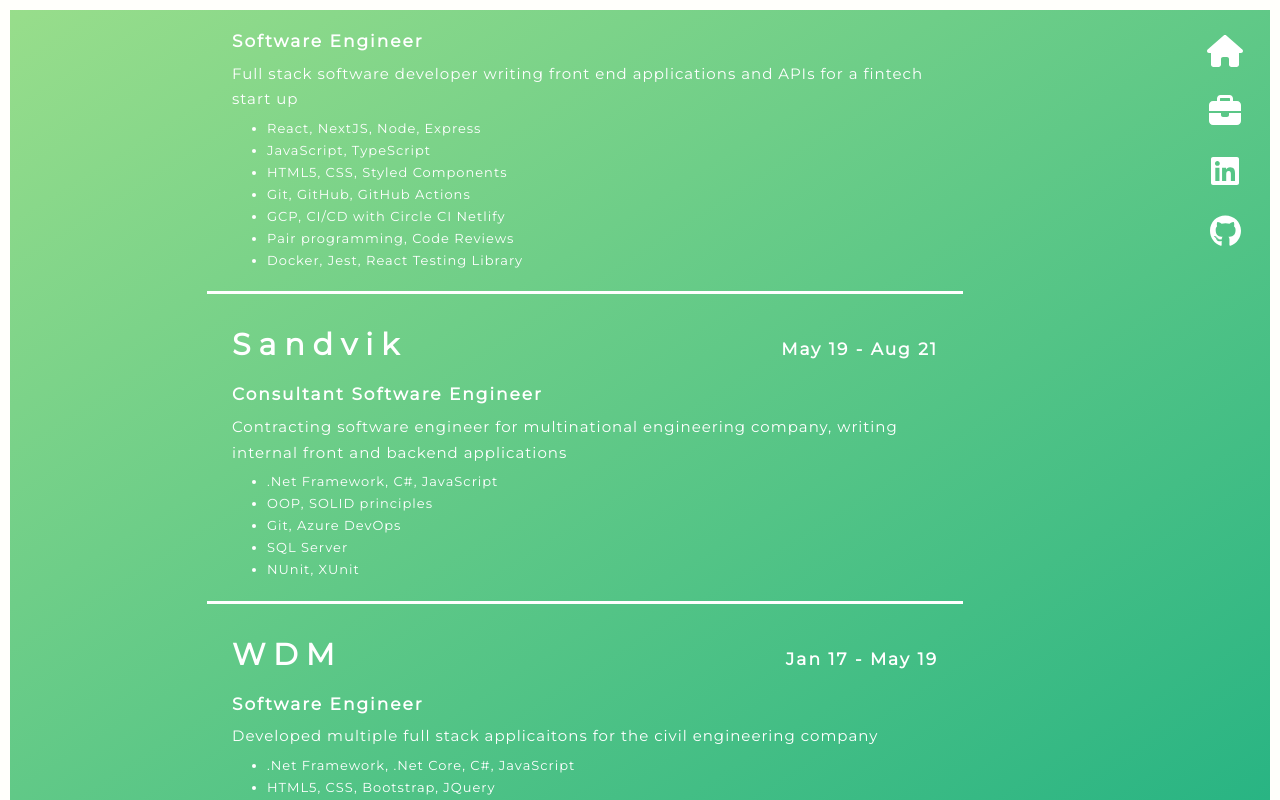
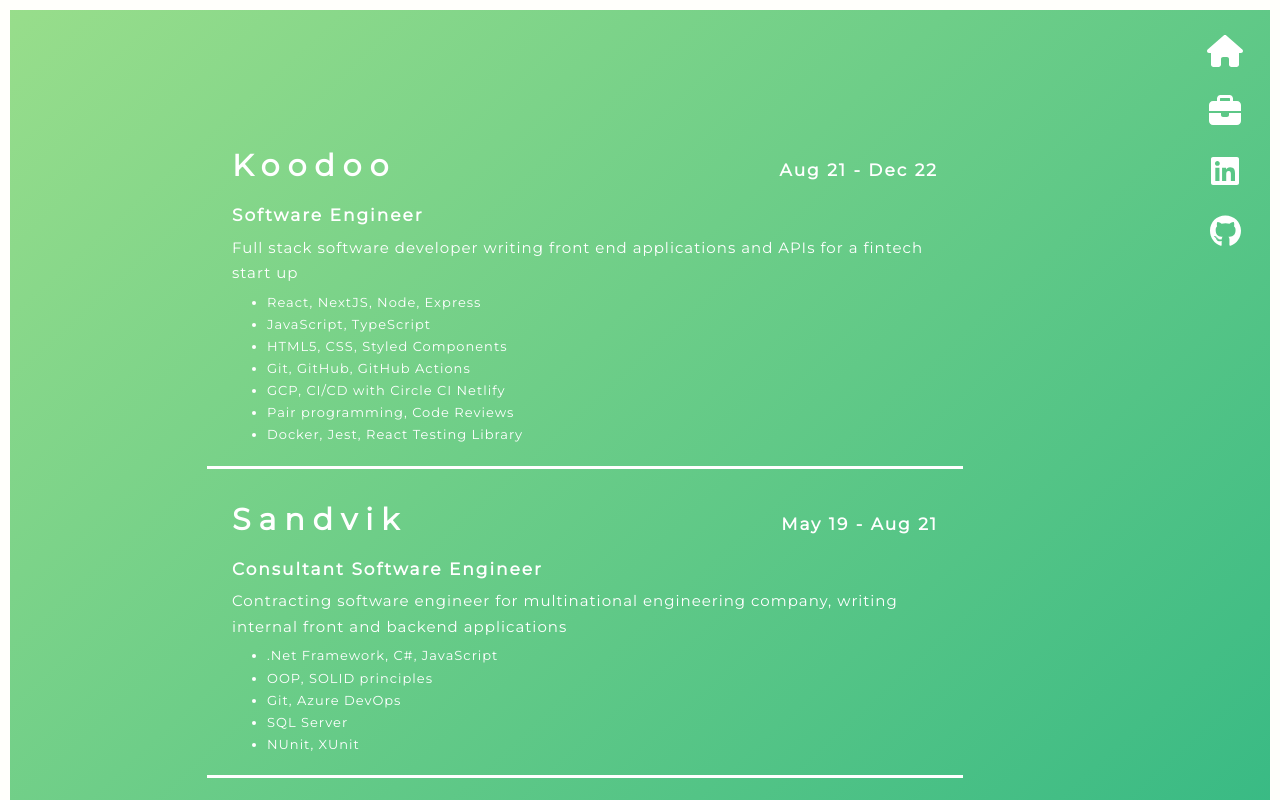
Before and after one commit to Sing-Kai/profile-page, a Next.js app: page /experience in a window 1280 px wide. Shown: the top 800 px of the page. Built offline with nearby package versions, Linux system fonts and the light colour scheme.

Commit message:
changed margin top

```diff
--- a/pages/experience/index.tsx
+++ b/pages/experience/index.tsx
@@ -54,14 +54,14 @@
   max-width: 100vw;
   display: flex;
   flex-direction: row;
-  height: 100vh;
+  height: auto;
 `
 const Line = styled.div`
   border-bottom: 3px solid rgba(255,255,255,1.0);
 `
 const ExperienceContainer = styled.div`
   color: white;
-  margin: 50px auto;
+  margin: 100px auto;
   padding-top: 5px;
   width: 60%;
   height: auto;
```
